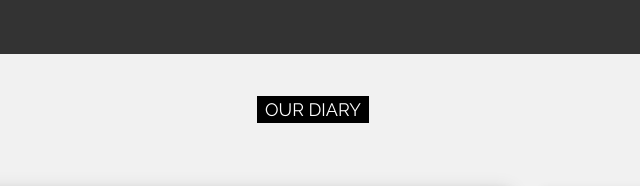
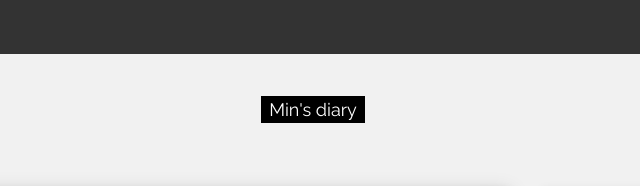
Before and after one commit to MinNattha/about-me, a plain HTML site: page index.html in a window 1280 px wide. Shown: the top 186 px of the page, 327-967 px from the left. Drawn offline with nearby package versions, Linux system fonts and the light colour scheme.

Commit message:
Update index.html

```diff
--- a/index.html
+++ b/index.html
@@ -60,7 +60,7 @@ and is wrapped around the whole page content, except for the footer in this exam
 
 <!-- Header -->
 <header class="w3-container w3-center w3-padding-32">
-<h5><center><span class="w3-tag">OUR DIARY</span></p></h5>
+<h5><center><span class="w3-tag">Min's diary</span></p></h5>
 </header>
 
 <!-- Grid -->
```
